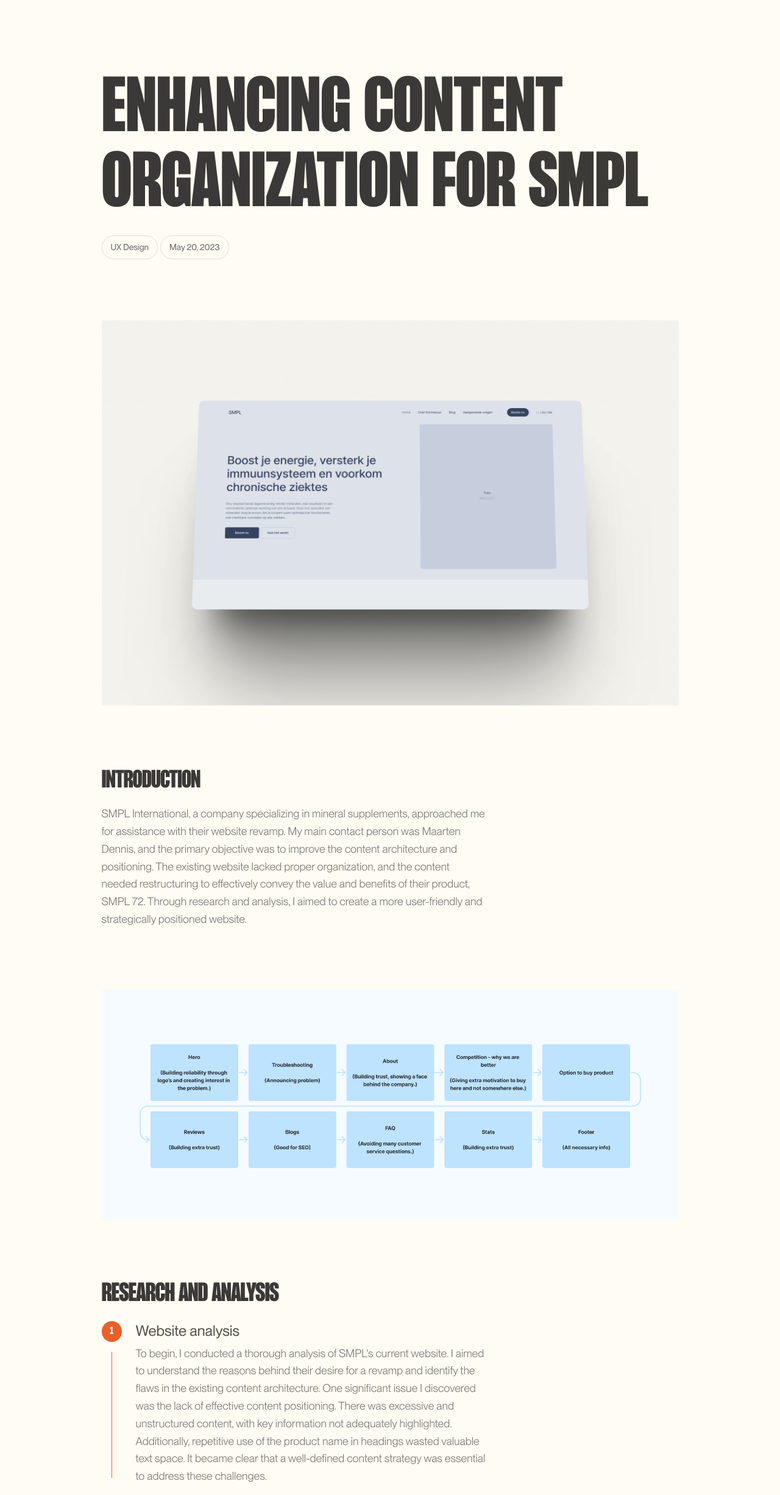
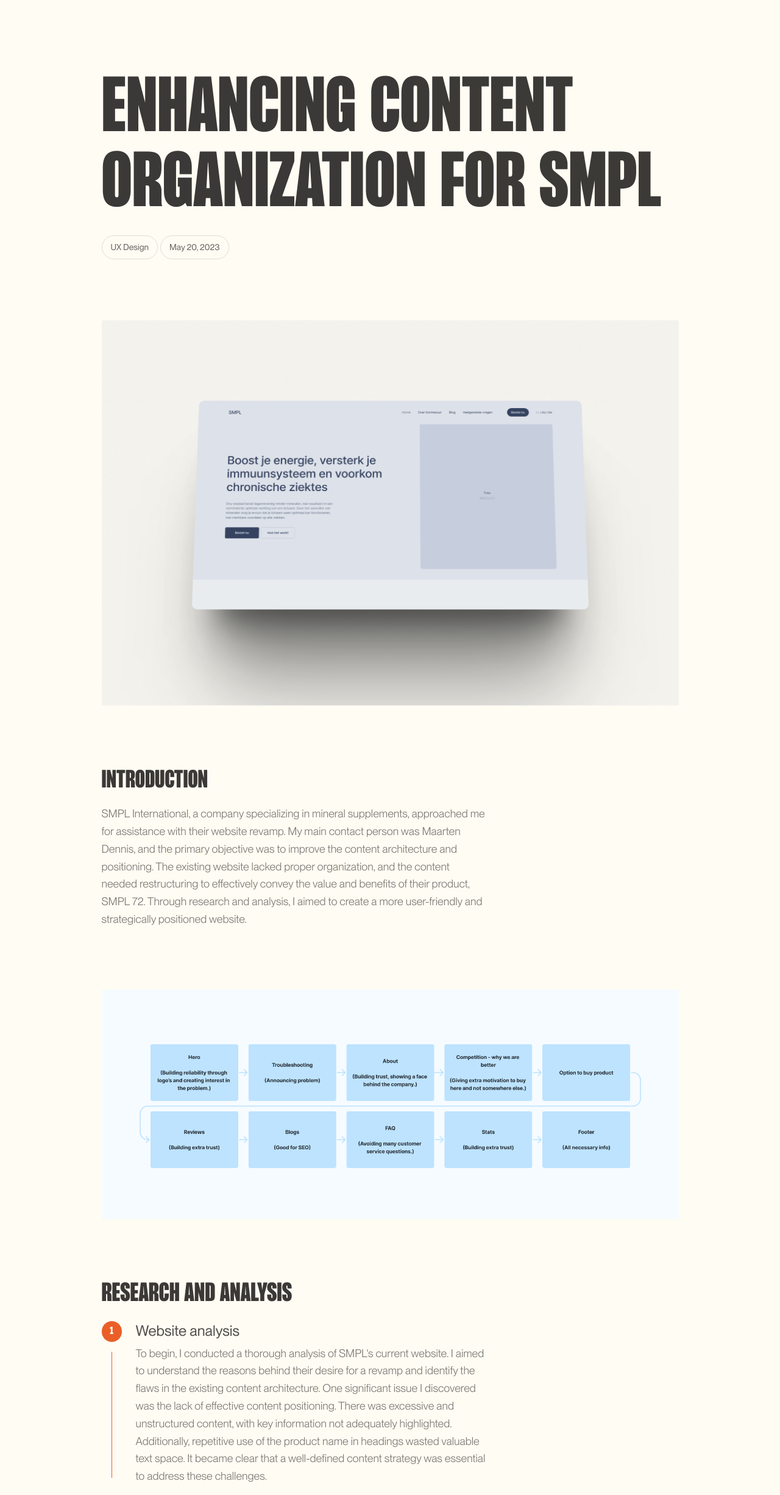
Before and after one commit to Ademrobert/beyond-measure, a plain HTML site: page smpl.html in a window 1280 px wide. Shown: the part 92-2543 px from the top of the page at 61% size. Drawn offline with Linux system fonts and the light colour scheme.

Commit message:
Add files via upload

```diff
--- a/main.css
+++ b/main.css
@@ -61,7 +61,6 @@ h1 {
     font-family: 'PPFormula', fallback, sans-serif;
     text-transform: uppercase;
     font-size: 15.625rem;
-    letter-spacing: -0.06563rem;
     line-height: 110%;
 }
 
@@ -69,7 +68,6 @@ h2 {
     font-family: 'PPFormula', fallback, sans-serif;
     text-transform: uppercase;
     font-size: 7rem;
-    letter-spacing: -0.06563rem;
     line-height: 110%;
 }
 
@@ -77,7 +75,6 @@ h3 {
     font-family: 'PPFormula', fallback, sans-serif;
     text-transform: uppercase;
     font-size: 2.25rem;
-    letter-spacing: -0.06563rem;
     line-height: 110%;
 }
 
@@ -694,6 +691,7 @@ section.is-work .work_title-wrapper {
     align-items: last baseline;
     justify-content: space-between;
     margin-bottom: 2.3rem;
+    overflow: hidden;
 }
 
 section.is-work .work_title-btn {
@@ -1147,7 +1145,6 @@ section.is-case .case_timeline h3 {
     font-family: 'PPFormula', fallback, sans-serif;
     text-transform: uppercase;
     font-size: 2.375rem;
-    letter-spacing: -0.06563rem;
     line-height: 100%;
 }
 
```
